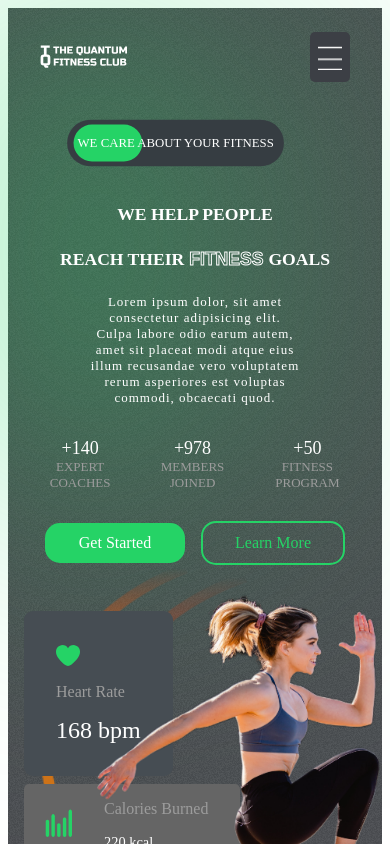
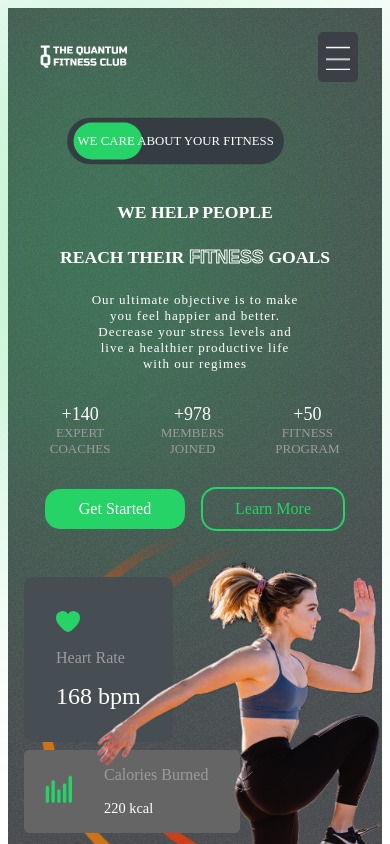
Before and after one commit to Adeleyeha-17/Fitness-Gym, a React (Vite) app: page / in a window 390 px wide. Shown: the top 844 px of the page. Built offline with nearby package versions, Linux system fonts and the light colour scheme.

Commit message:
completed the mobile responsiveness

```diff
--- a/package.json
+++ b/package.json
@@ -14,8 +14,10 @@
     "@sendgrid/mail": "^7.7.0",
     "framer-motion": "^10.12.16",
     "react": "^18.2.0",
+    "react-countup": "^6.4.2",
     "react-dom": "^18.2.0",
-    "react-icons": "^4.9.0"
+    "react-icons": "^4.9.0",
+    "react-scroll": "^1.8.9"
   },
   "devDependencies": {
     "@types/react": "^18.0.28",
--- a/src/components/Header.jsx
+++ b/src/components/Header.jsx
@@ -8,17 +8,26 @@ export const Header = () => {
       <div className="header">
          <img src="logo.svg" alt="" className="logo"/>
 
+
+
+<div>
 {(mobileScreen === true && openMenu === false) ? (
    <div className="bar-div" onClick={() => setOpenMenu(true)}>
       <img src="bars.png" alt="" className="bars"/>
    </div>
 ) :  <ul className="header-menu">
-<li onClick={() => setOpenMenu(false)}>Home</li>
+<li>
+   <Link onClick={() => setOpenMenu(false)}
+   to = "header"
+   spy={true}
+   smooth ={true}>Home</Link>
+   </li>
 <li onClick={() => setOpenMenu(false)}>Programs</li>
 <li onClick={() => setOpenMenu(false)}>Plans</li>
 <li onClick={() => setOpenMenu(false)}>Testimonial</li>
 <li onClick={() => setOpenMenu(false)}>Why us</li>
 </ul>}
+</div>
       </div>
    )
 }
--- a/src/components/Hero.jsx
+++ b/src/components/Hero.jsx
@@ -4,7 +4,7 @@ import { motion } from "framer-motion";
 export const Hero = () => {
    const transition = {type: 'spring', duration: 3}
    return (
-      <div className="hero">
+      <div className="hero" id="header">
          <div className="blur blur-hero"></div>
          <div className="left-h">
 
@@ -39,7 +39,7 @@ export const Hero = () => {
                </div>
 
                <div>
-                  <span>Lorem ipsum dolor, sit amet consectetur adipisicing elit. Culpa labore odio earum autem, amet sit placeat modi atque eius illum recusandae vero voluptatem rerum asperiores est voluptas commodi, obcaecati quod.</span>
+                  <span>Our ultimate objective is to make you feel happier and better. Decrease your stress levels and live a  healthier productive life with our regimes</span>
                </div>
             </div>
 
--- a/src/index.css
+++ b/src/index.css
@@ -909,7 +909,7 @@ border-radius: 5px;
 
 @media screen and (max-width: 768px) {
 
-   .header:nth-child(2) {
+   .header div{
       position: fixed;
       right: 2rem;
       z-index: 1500;
@@ -919,6 +919,8 @@ border-radius: 5px;
       flex-direction: column;
       background-color: var(--appColor);
       padding: 2rem;
+      margin-bottom: -16rem;
+
    }
 
    .bar-div {
```
Also changed, not shown: 1 other file (tests, documents, lock files or other folders).
